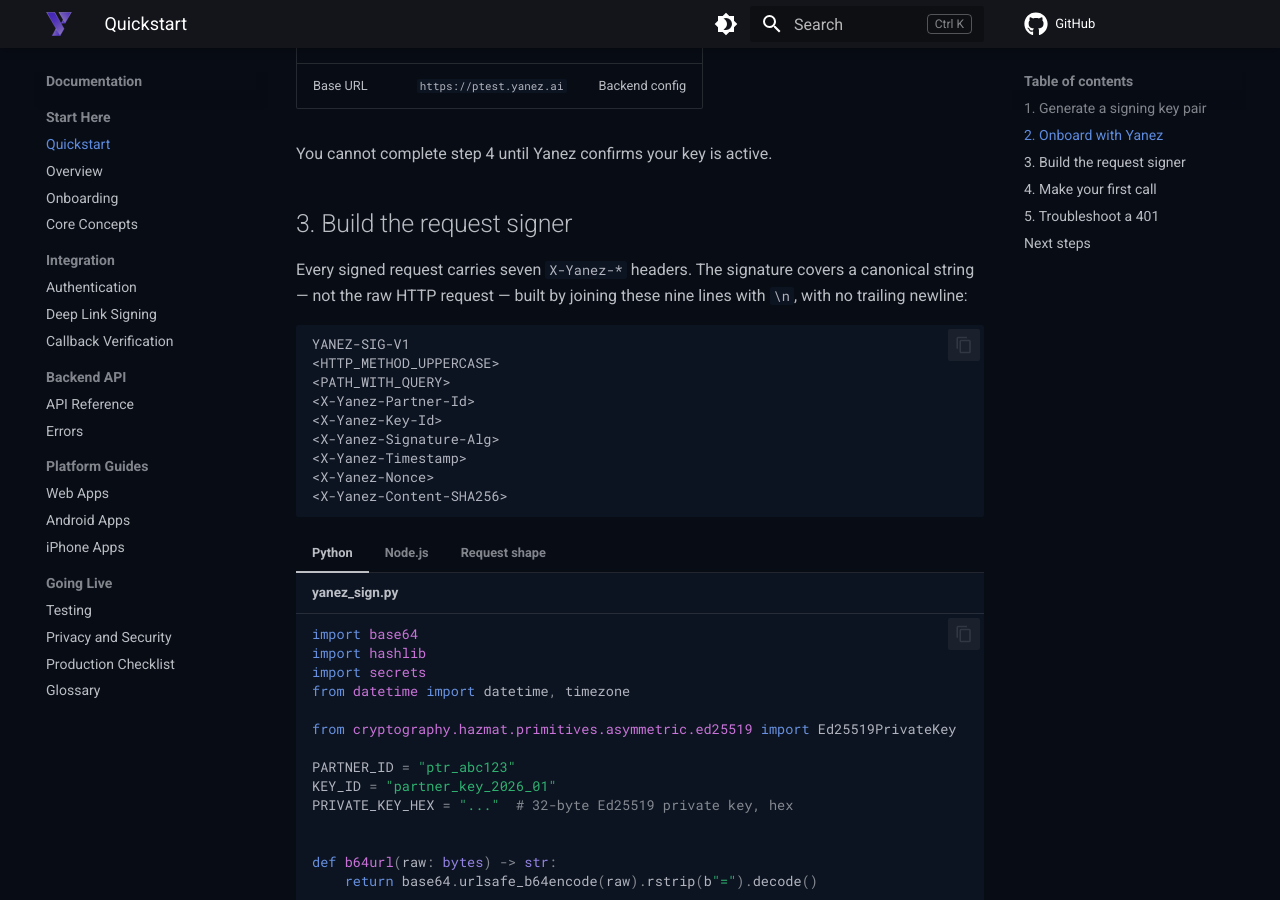
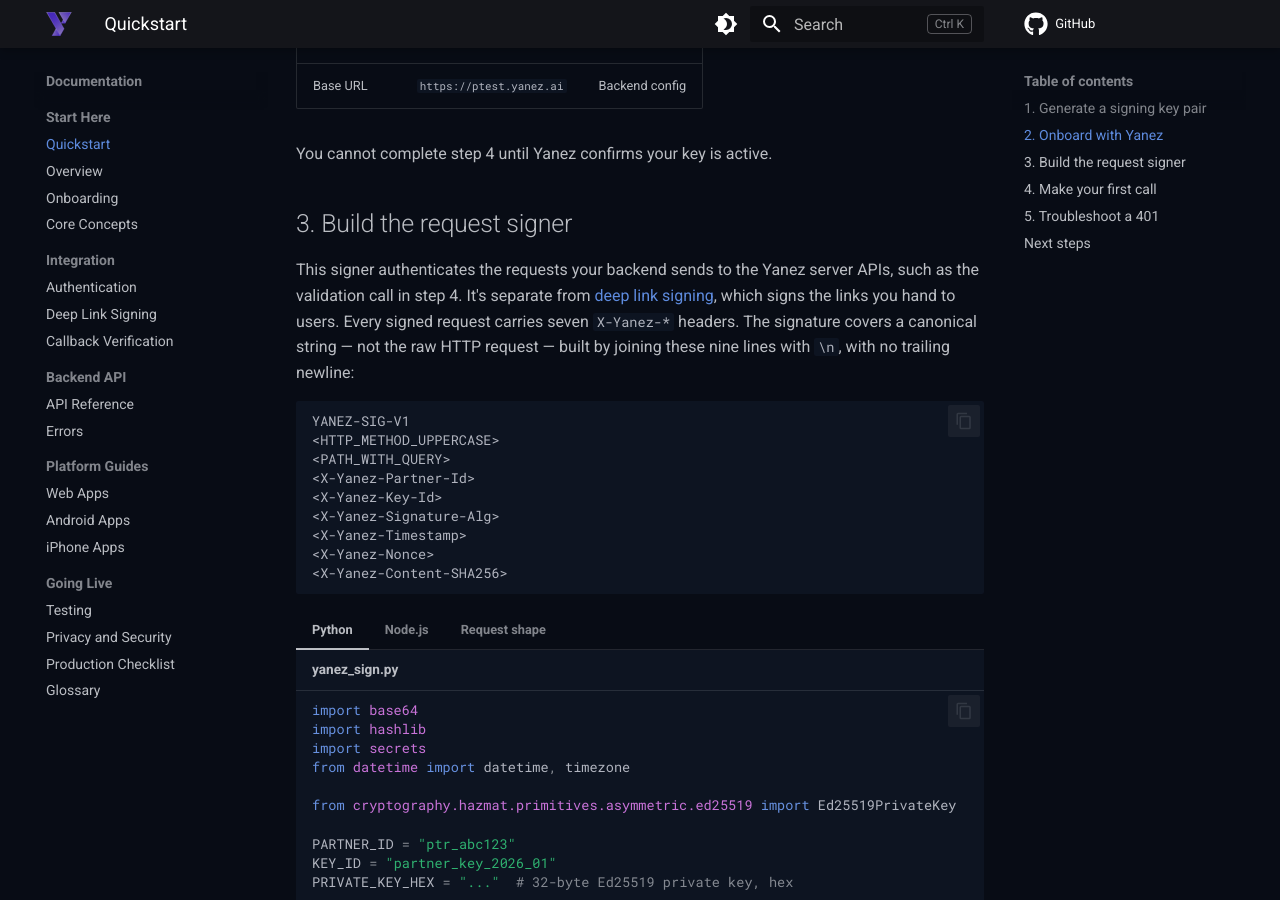
Before and after one commit to yanez-compliance/yanez-yid-partner-docs, an MkDocs documentation site: the page built from docs/quickstart.md, in a window 1280 px wide and 900 px high, scrolled down 1410 px. Built offline with MkDocs 1.6.1 and Material for MkDocs 9.7.7, drawn with Linux system fonts in a browser that asks for light colours; comment, search, counter and statistics services are not loaded.

Commit message:
docs: distinguish the request signer from deep-link signing, dedupe key-storage note
The quickstart now says up front that the X-Yanez-* signer authenticates
backend-to-Yanez API requests and is separate from deep link signing.
Onboarding drops its duplicate private-key storage sentence; the
instruction stays in Key Generation and the production checklist.

Co-Authored-By: Claude Fable 5 <noreply@anthropic.com>

````diff
--- a/docs/quickstart.md
+++ b/docs/quickstart.md
@@ -61,8 +61,7 @@ You cannot complete step 4 until Yanez confirms your key is active.
 
 ## 3. Build the request signer
 
-Every signed request carries seven `X-Yanez-*` headers. The signature covers a
-canonical string — not the raw HTTP request — built by joining these nine lines
+This signer authenticates the requests your backend sends to the Yanez server APIs, such as the validation call in step 4. It's separate from [deep link signing](deep-link-signing.md), which signs the links you hand to users. Every signed request carries seven `X-Yanez-*` headers. The signature covers a canonical string — not the raw HTTP request — built by joining these nine lines
 with `\n`, with no trailing newline:
 
 ```text
````
Also changed, not shown: docs/onboarding.md (+1 -2 lines).
